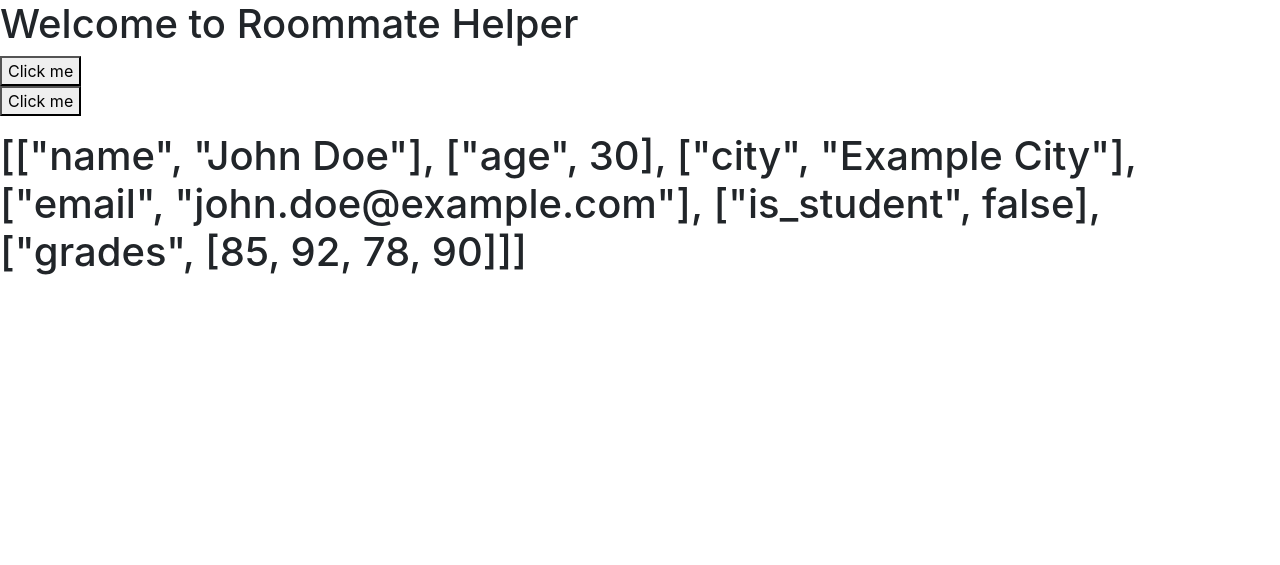
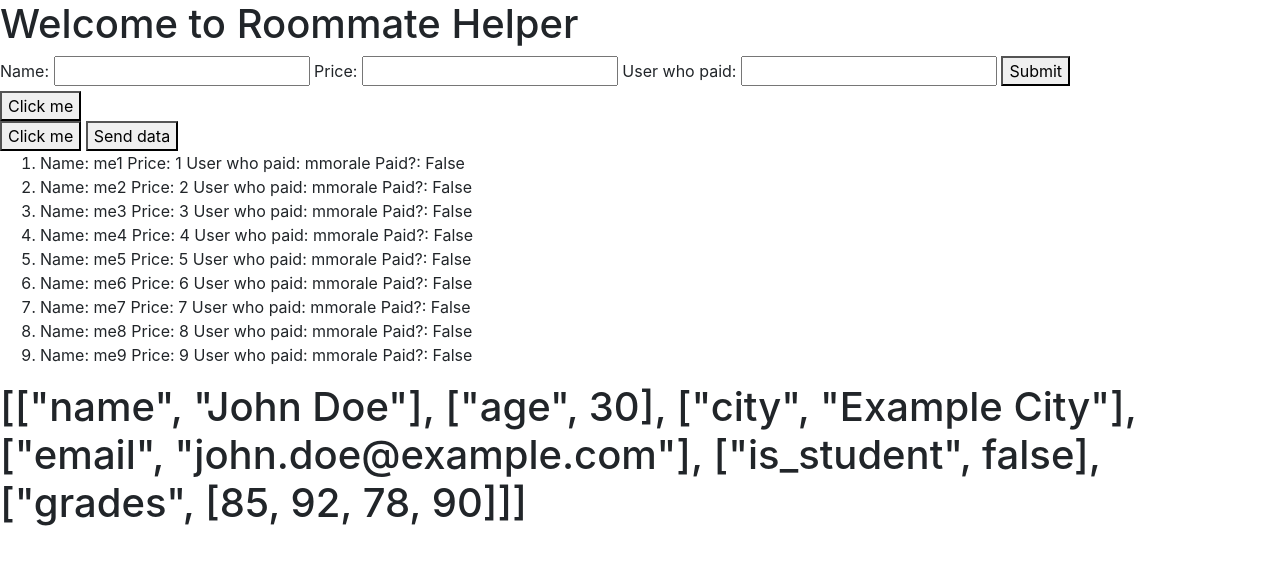
Before and after one commit to beknobloch/Roommate-Helper, a Flask app: page / in a window 1280 px wide. Shown: the top 565 px of the page. Run offline with Flask 3, Linux system fonts and the light colour scheme.

Commit message:
python creates a new item based on user input from html form

```diff
--- a/app.py
+++ b/app.py
@@ -1,5 +1,5 @@
 import json
-from flask import Flask, render_template
+from flask import Flask, render_template, request, jsonify
 from user import User
 from item import Item
 from ledger import Ledger
@@ -47,5 +47,21 @@ def pass_list():
 def pass_dict():
     return json.dumps([[key, value] for key, value in sample_dict.items()])
 
+@app.route('/retrieveData', methods=['POST'])
+def retrieveData():
+    data = request.get_json()
+    response = data['data']
+    # prints data received
+    print(f"Received data: {response}")
+    updateItemList(response)
+
+    # returns message (not needed)
+    return jsonify({'message': 'Success'})
+
+def updateItemList(newItem):
+    items.append(Item(name=newItem[0],price=newItem[1], user_who_paid=me))
+    pass_list()
+
+# main
 if __name__ == '__main__':
     app.run()
--- a/package.json
+++ b/package.json
@@ -1,5 +1,6 @@
 {
   "dependencies": {
-    "bootstrap": "^5.3.2"
+    "bootstrap": "^5.3.2",
+    "jquery": "^3.7.1"
   }
 }
--- a/tempCodeRunnerFile.py
+++ b/tempCodeRunnerFile.py
@@ -1 +1 @@
-json.dumps(sample_dict)
+retrieveData
--- a/templates/index.html
+++ b/templates/index.html
@@ -15,18 +15,32 @@
     <h1>Welcome to Roommate Helper</h1>
 
     <!--Example of connecting frontend & backend -->
+    <form id="testForm">
+        <label for="itemNameInput">Name:</label>
+        <input type="text" id="itemNameInput" name="itemNameInput">
+
+        <label for="itemPriceInput">Price:</label>
+        <input type="number" id="itemPriceInput" name="itemPriceInput">
+
+        <label for="userWhoPaidInput">User who paid:</label>
+        <input type="text" id="userWhoPaidInput" name="userWhoPaidInput">
+
+        <button type="button" onclick="sendData()">Submit</button>
+    </form>
+
     <button id="button1">Click me</button>
     <div id="output1"></div>
 
     <button id="button2">Click me</button>
+    <button id="sendButton">Send data</button>
     <div id="output2"></div>
 
     <ol id="list"></ol>
 
     <h1 id="dict"></h1>
     <script>
-        // function to handle button click
-        function handleClick() {
+        // fetches text from python (must be string, dict, int, or tuple)
+        function fetchText() {
             fetch('/pass_data', {method: 'POST',})
                 .then(response => response.text())
                 .then(result => {
@@ -34,7 +48,8 @@
             })
         }
 
-        function handleList(func) {
+        // fetches list from python and adds it to a html ordered list
+        function fetchList(func) {
             fetch(func, {method: 'POST',})
                 // response.json() returns a parsed json object which is treated as an array
                 .then(response => response.json())
@@ -48,22 +63,54 @@
             })
 
         }
-
-        function handleDict(){
+        // fetches dict from python using pass_dict python method
+        function fetchDict(){
             fetch('/pass_dict', {method: 'POST',})
                 .then(response => response.text())
                 .then(result => {
                     document.getElementById('dict').innerText = result;
                 })
         }
-        document.getElementById('button1').addEventListener('click', handleClick)
-        document.getElementById('button2').addEventListener('click', function(){handleList('/pass_list')})
-        handleDict()
+
+        // sends data to python using jquery
+        function sendData() {
+            let dataArray = []
+
+            /* sends the user input as an array
+            The array contains each attribute of an item object
+            Python uses this data to create a new item and append it to the item list
+            */
+            $('form input').each(function () {
+                dataArray.push($(this).val());
+            })
+
+            $.ajax({
+                type: 'POST',
+                url: '/retrieveData',
+                contentType: 'application/json;charset=UTF-8',
+                data: JSON.stringify({ data: dataArray }),
+                success: function (response) {
+                    console.log('Data sent successfully');
+                    console.log(response);
+                    fetchList('/pass_list')
+                },
+                error: function (error) {
+                    console.error('Error sending data');
+                    console.error(error);
+                }
+        });
+        }
+        document.getElementById('button1').addEventListener('click', fetchText)
+        document.getElementById('button2').addEventListener('click', function(){fetchList('/pass_list')})
+        fetchDict()
+        fetchList('/pass_list')
+
+        document.getElementById('sendButton').addEventListener('click', sendData)
 
     </script>
 
    <!-- Optional Bootstrap JavaScript support -->
-   <script src="https://code.jquery.com/jquery-3.3.1.slim.min.js" integrity="sha384-q8i/X+965DzO0rT7abK41JStQIAqVgRVzpbzo5smXKp4YfRvH+8abtTE1Pi6jizo" crossorigin="anonymous"></script>
+   <script src="https://code.jquery.com/jquery-3.7.1.js" integrity="sha256-eKhayi8LEQwp4NKxN+CfCh+3qOVUtJn3QNZ0TciWLP4=" crossorigin="anonymous"></script>
    <script src="https://cdn.jsdelivr.net/npm/popper.js@1.14.7/dist/umd/popper.min.js" integrity="sha384-UO2eT0CpHqdSJQ6hJty5KVphtPhzWj9WO1clHTMGa3JDZwrnQq4sF86dIHNDz0W1" crossorigin="anonymous"></script>
    <script src="https://cdn.jsdelivr.net/npm/bootstrap@4.3.1/dist/js/bootstrap.min.js" integrity="sha384-JjSmVgyd0p3pXB1rRibZUAYoIIy6OrQ6VrjIEaFf/nJGzIxFDsf4x0xIM+B07jRM" crossorigin="anonymous"></script>
 </body>
```
Also changed, not shown: package-lock.json.
